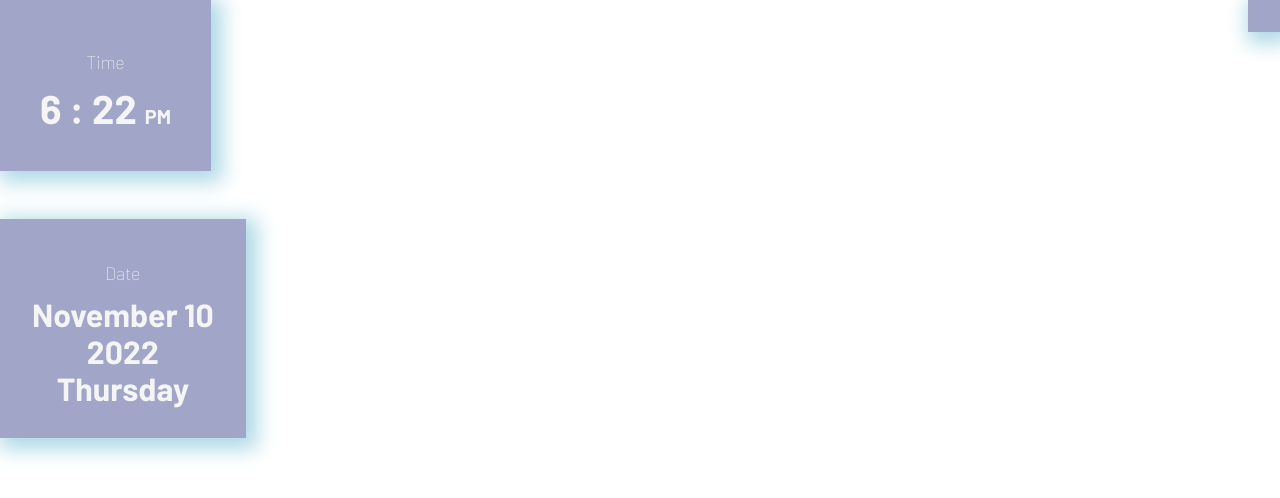
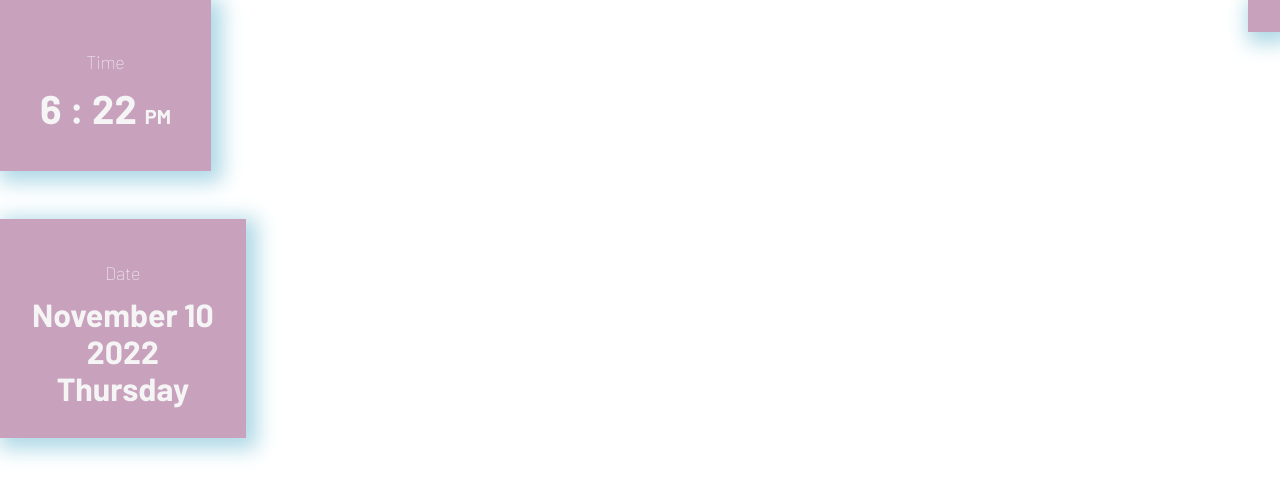
Before and after one commit to edperez91/dashboard-widgets-smart-mirror, a plain HTML site: page index.html in a window 1280 px wide. Drawn offline with nearby package versions, Linux system fonts and the light colour scheme; no server answers.

Commit message:
Changed Widget Background

```diff
--- a/css/styles.css
+++ b/css/styles.css
@@ -21,7 +21,7 @@ body {
 
 /* Widgets */
 section {
-  background: #05116c5f;
+  background: #6c054f5f;
   padding: 1em;
   font-family: "Barlow";
   box-shadow: 5px 5px 20px 6px lightblue;
```
